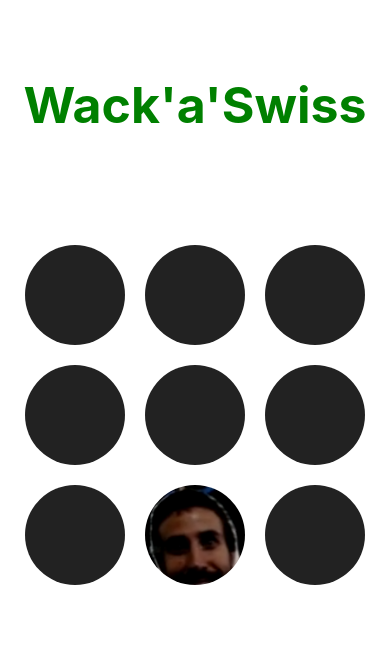
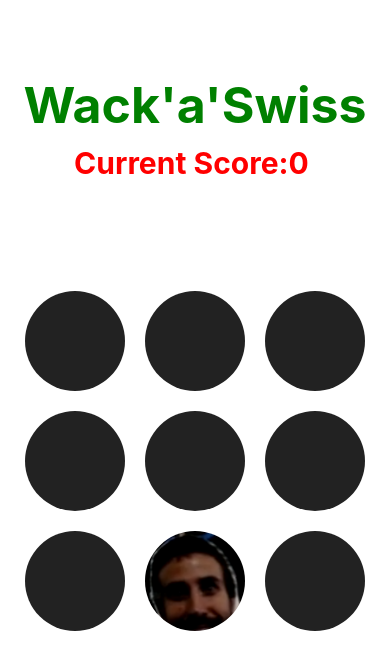
Before and after one commit to markclynch/wack-a-swiss, a React Native app: screen / in a window 390 px wide. Shown: the top 670 px of the page. Built offline with nearby package versions, Linux system fonts and the light colour scheme.

Commit message:
imp score disp, onPress functionality

```diff
--- a/App.js
+++ b/App.js
@@ -6,14 +6,29 @@ import { getCurrentFrame } from 'expo/build/AR'
 
 export default function App() {
   const [holes, setHoles] = useState([0, 0, 0, 0, 0, 0, 0, 1, 0])
+  const [score, setScore] = useState(0)
   let x = -1
+
+  const handlePressEmpty = index => {
+    setScore(score - 10)
+  }
+  const handlePress = index => {
+    setScore(score + 10)
+  }
   return (
     <View>
       <Text style={styles.title}>Wack'a'Swiss</Text>
+      <View>
+        <Text style={styles.subTitle}>{`Current Score:${score} `}</Text>
+      </View>
       <View style={styles.container}>
         {holes.map(hole => {
           x += 1
-          return hole == 0 ? <Hole key={x} /> : <Swiss key={x} />
+          return hole == 0 ? (
+            <Hole key={x} index={x} handlePressEmpty={handlePressEmpty} />
+          ) : (
+            <Swiss key={x} index={x} handlePress={handlePress} />
+          )
         })}
       </View>
     </View>
@@ -35,5 +50,12 @@ const styles = StyleSheet.create({
     color: 'green',
     marginTop: 75,
     alignSelf: 'center'
+  },
+  subTitle: {
+    fontWeight: 'bold',
+    fontSize: 30,
+    color: 'red',
+    marginTop: 10,
+    alignSelf: 'center'
   }
 })
--- a/components/Hole.js
+++ b/components/Hole.js
@@ -1,10 +1,17 @@
-import React, { Component } from 'react'
-import { StyleSheet, View } from 'react-native'
-export default class Hole extends Component {
-  render() {
-    return <View style={styles.holes}></View>
-  }
+import React from 'react'
+import { StyleSheet, View, TouchableWithoutFeedback } from 'react-native'
+const Hole = props => {
+  const { index, handlePressEmpty } = props
+
+  return (
+    <View>
+      <TouchableWithoutFeedback onPress={() => handlePressEmpty(index)}>
+        <View style={styles.holes}></View>
+      </TouchableWithoutFeedback>
+    </View>
+  )
 }
+
 const styles = StyleSheet.create({
   holes: {
     backgroundColor: '#222',
@@ -14,3 +21,5 @@ const styles = StyleSheet.create({
     margin: 10
   }
 })
+
+export default Hole
--- a/components/Swiss.js
+++ b/components/Swiss.js
@@ -1,13 +1,15 @@
-import React, { Component } from 'react'
-import { StyleSheet, View, Image } from 'react-native'
-export default class Hole extends Component {
-  render() {
-    return (
-      <View>
+import React from 'react'
+import { StyleSheet, View, Image, TouchableWithoutFeedback } from 'react-native'
+
+const Swiss = props => {
+  const { index, handlePress } = props
+  return (
+    <View>
+      <TouchableWithoutFeedback onPress={() => handlePress(index)}>
         <Image source={require('../images/Swiss.png')} style={styles.holes} />
-      </View>
-    )
-  }
+      </TouchableWithoutFeedback>
+    </View>
+  )
 }
 const styles = StyleSheet.create({
   holes: {
@@ -17,3 +19,4 @@ const styles = StyleSheet.create({
     margin: 10
   }
 })
+export default Swiss
```
